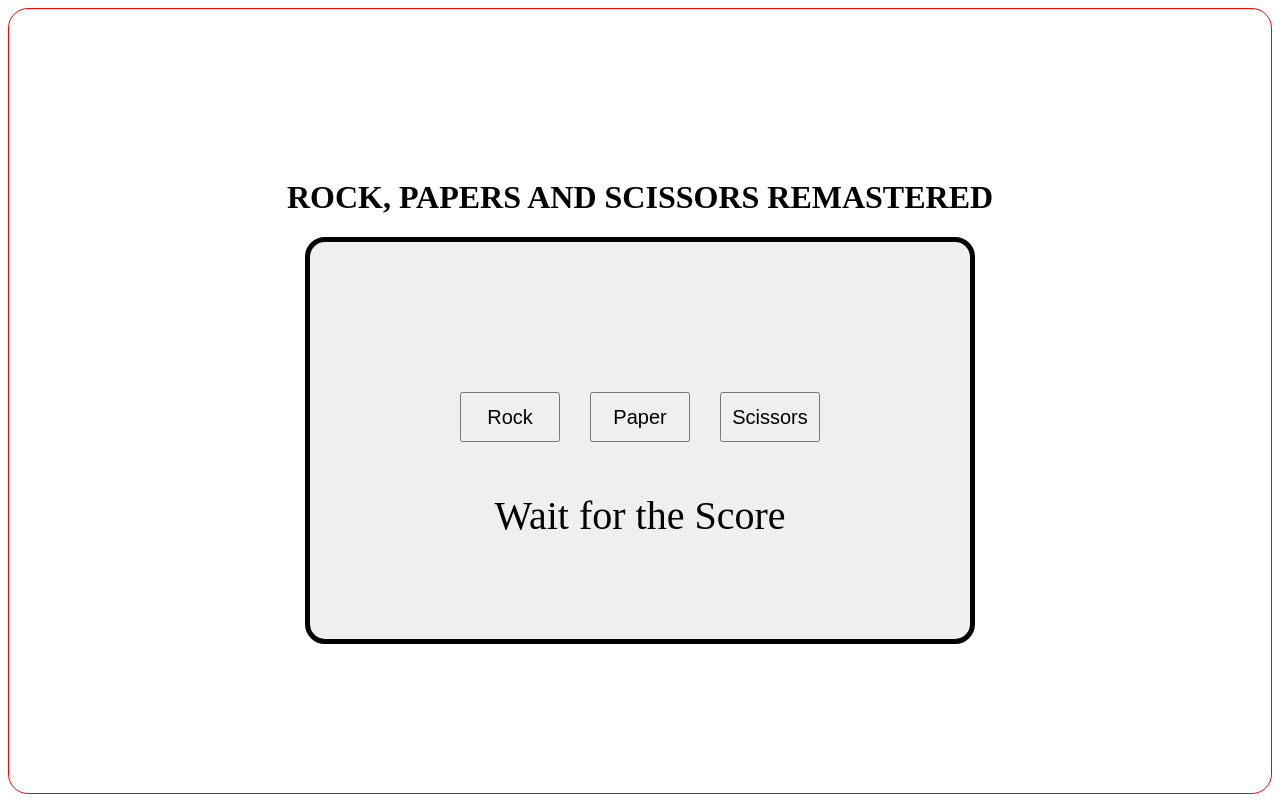
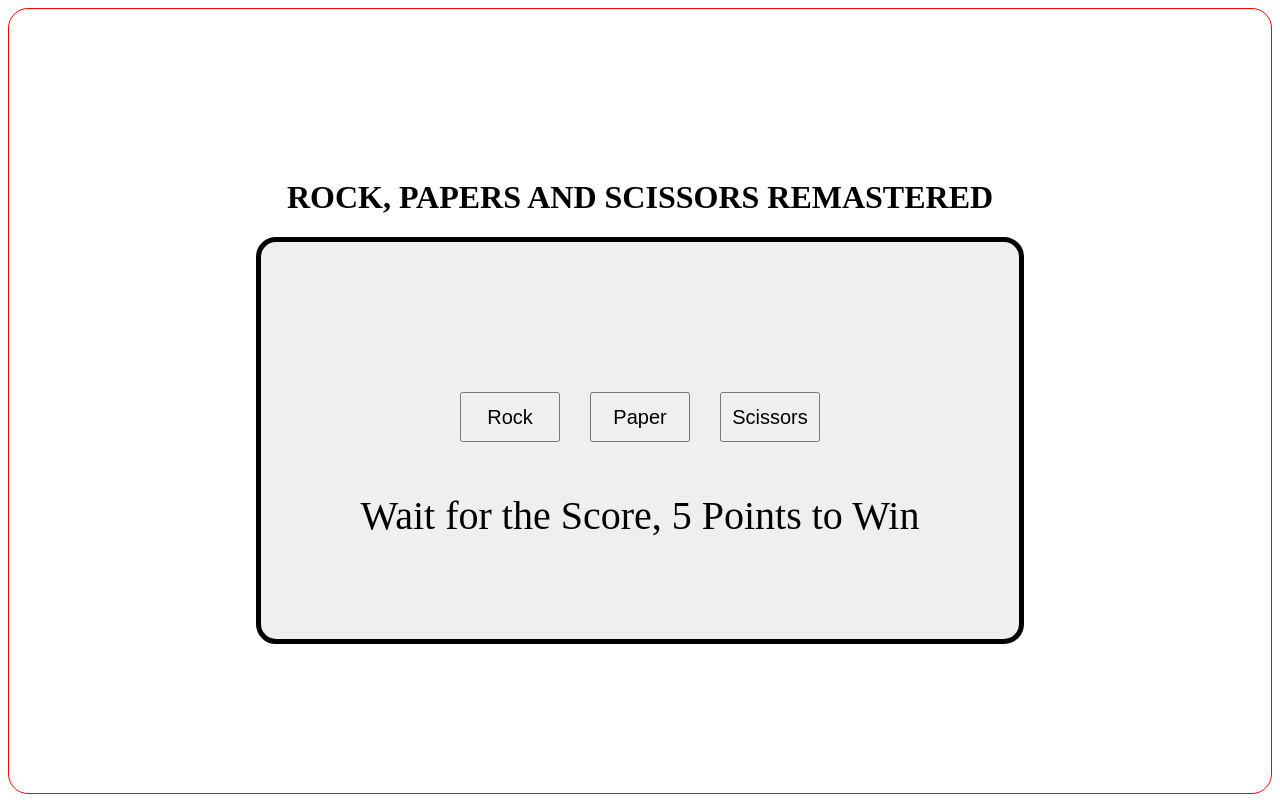
Before and after one commit to andermendz/rps-remastered, a plain HTML site: page index.html in a window 1280 px wide. Drawn offline with Linux system fonts and the light colour scheme.

Commit message:
Added round scores

```diff
--- a/index.html
+++ b/index.html
@@ -19,7 +19,7 @@
           <button id="bscissors">Scissors</button>
         </div>
 
-        <div id="result">Wait for the Score</div>
+        <div id="result">Wait for the Score, 5 Points to Win</div>
       </div>
     </div>
   </body>
```
